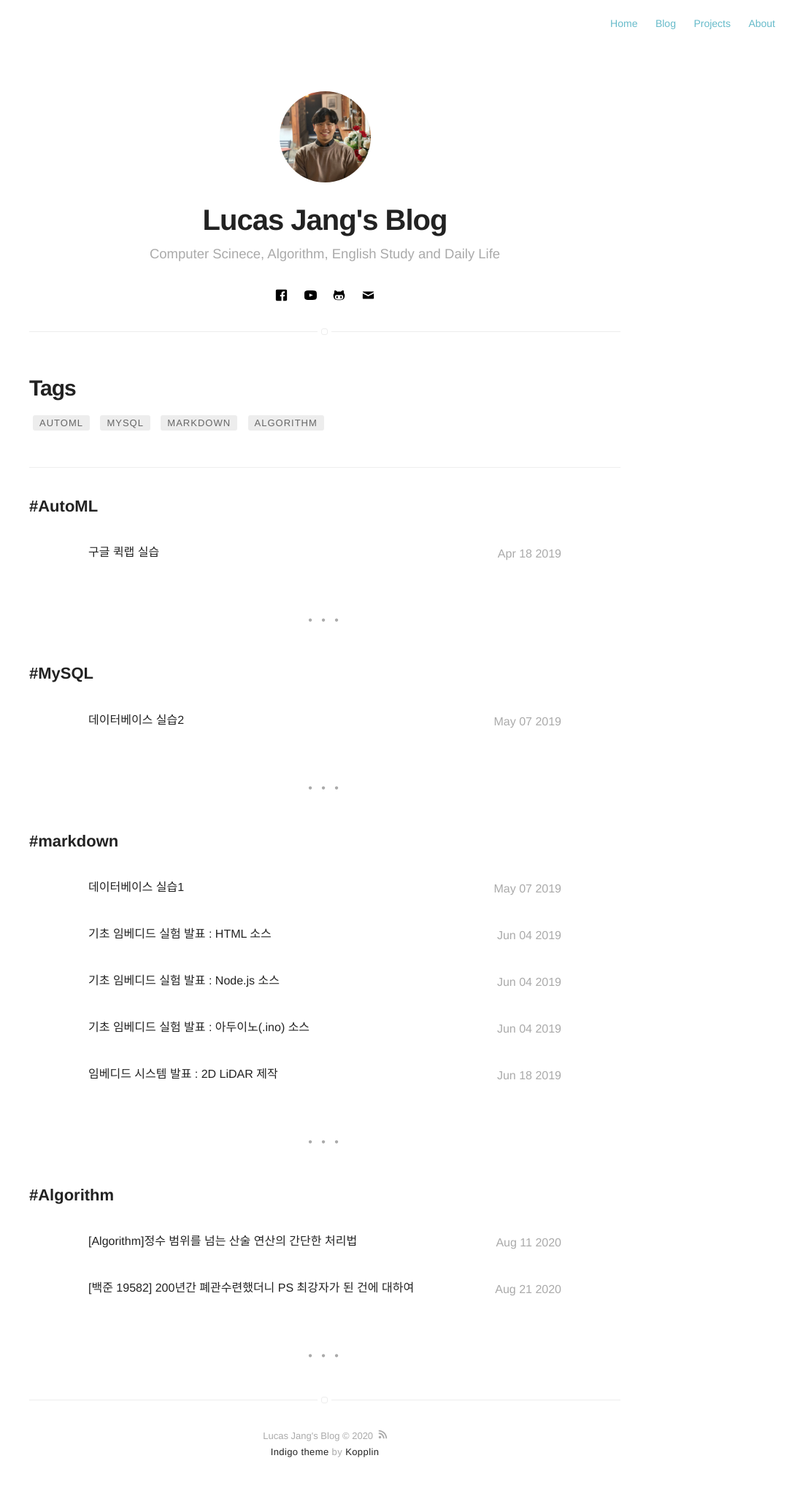
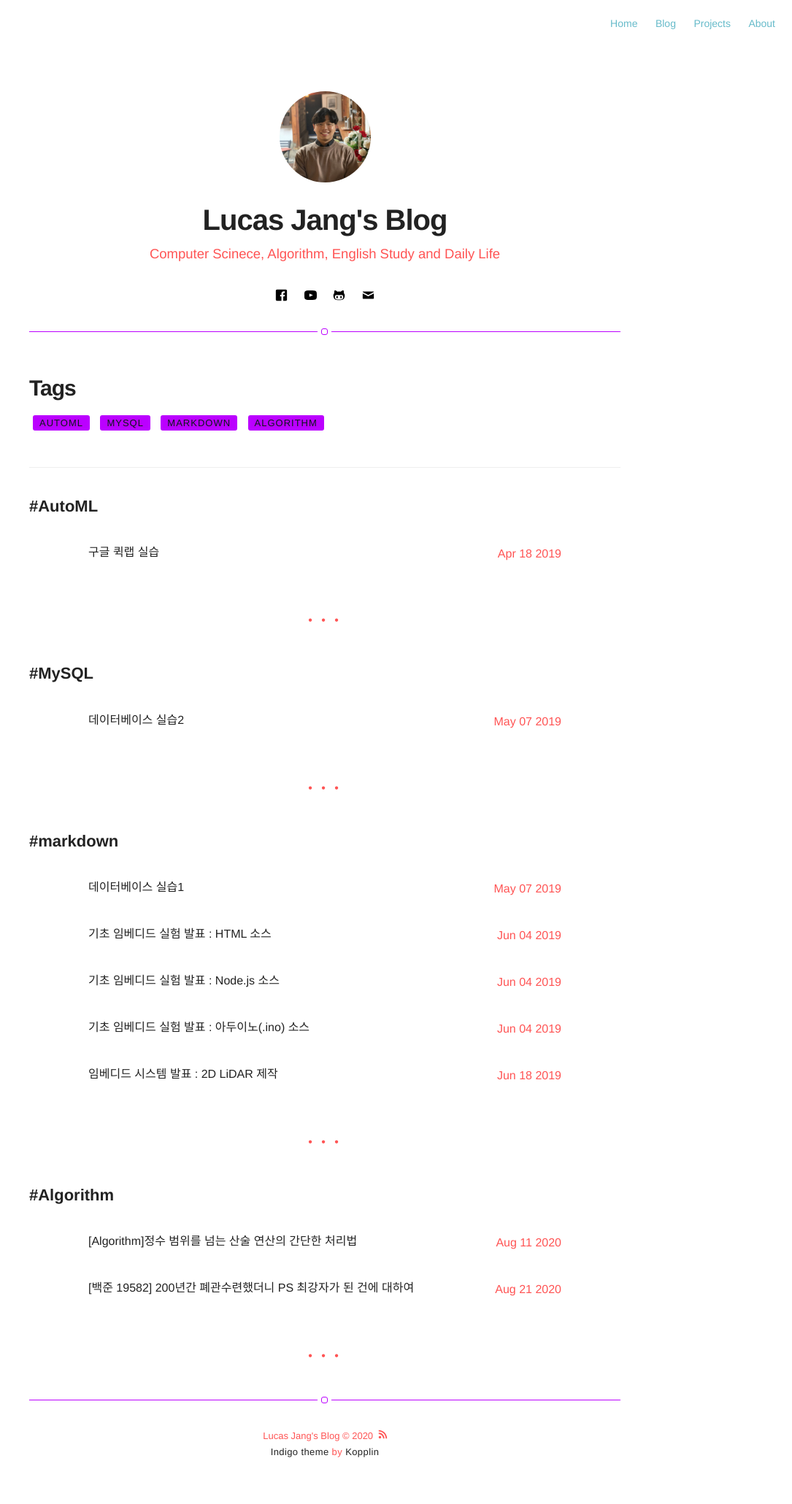
Before and after one commit to Lucas-Jang/lucas-jang.github.io, a Jekyll site: the page built from tags.html, in a window 1280 px wide. Shown: the whole page at 73% size, without its empty margins (195-1280 px from the left). Built offline with Jekyll 4.4.1, drawn with Linux system fonts in a browser that asks for light colours.

Commit message:
alpha color changed

```diff
--- a/_sass/base/variables.sass
+++ b/_sass/base/variables.sass
@@ -1,11 +1,11 @@
 $fontSans: "Helvetica Neue", Helvetica, Arial, sans-serif
 $fontMonospace: "Consolas", Liberation Mono, Menlo, Courier, monospace
 
-$alpha: #666
+$alpha: #0d181a
 $beta: #222
-$gama: #aaa
+$gama: #ff5454
 $delta: #67BBCA
-$epsilon: #ededed
+$epsilon: #bb00ff
 
 $mobile: "only screen and (max-width: 400px)"
 $tablet: "only screen and (min-width: 400px) and (max-width: 1050px)"
```
